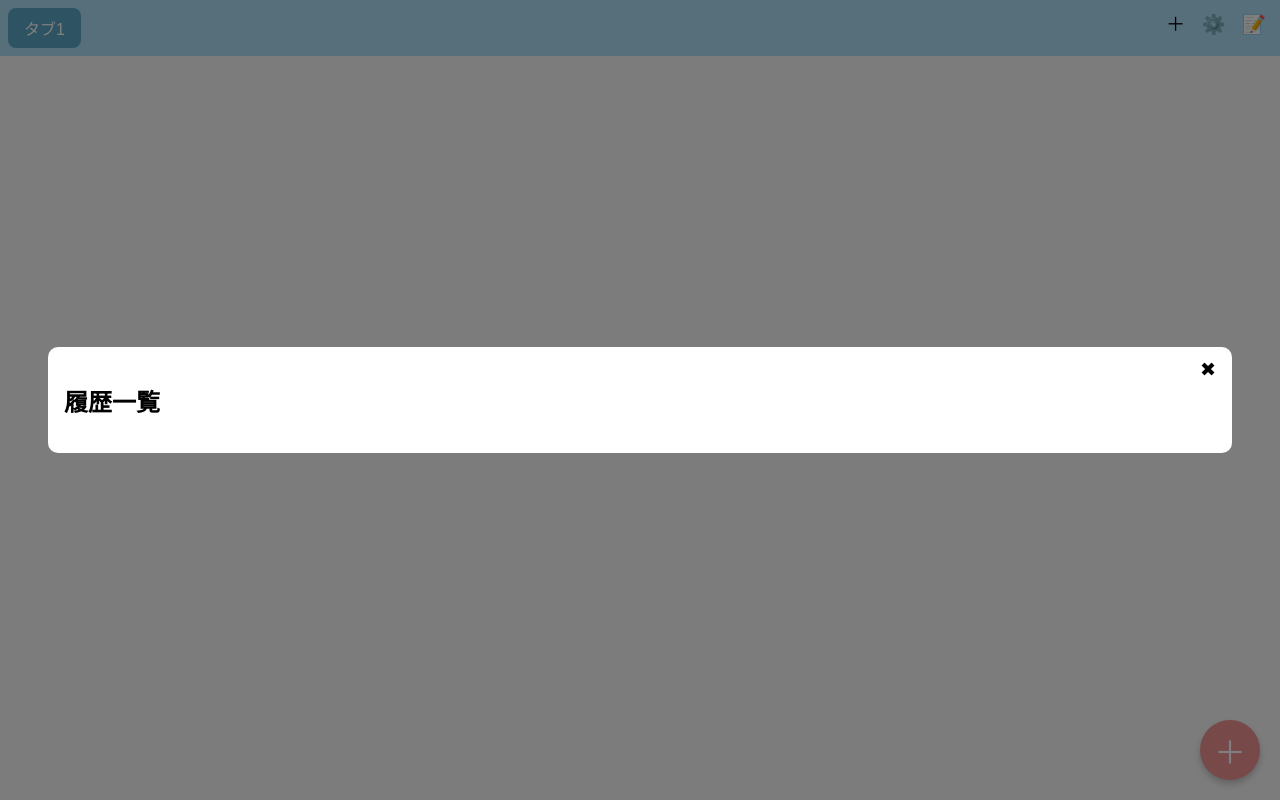
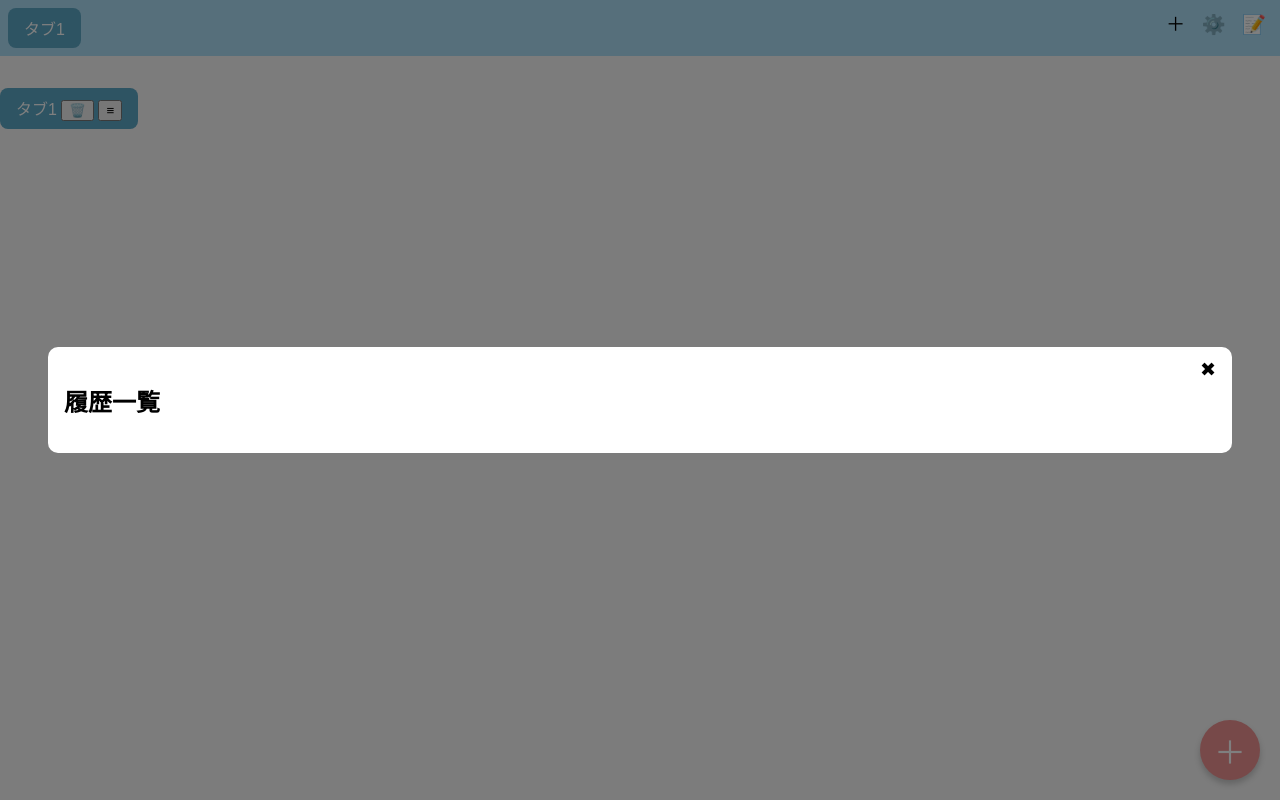
Before and after one commit to sysysyu/memo, a plain HTML site: page index.html in a window 1280 px wide. Drawn offline with Linux system fonts and the light colour scheme.

Commit message:
Update index.html

```diff
--- a/index.html
+++ b/index.html
@@ -36,3 +36,15 @@
     <div id="history-content"></div>
   </div>
 </div>
+
+<!-- タブの表示エリアを更新 -->
+<div id="tab-header">
+  <!-- タブ構成 -->
+  <div class="tab active" data-tab="0" draggable="true">
+    タブ1
+    <span class="tab-actions">
+      <button class="delete-tab">🗑️</button>
+      <button class="move-tab">≡</button>
+    </span>
+  </div>
+</div>
```
